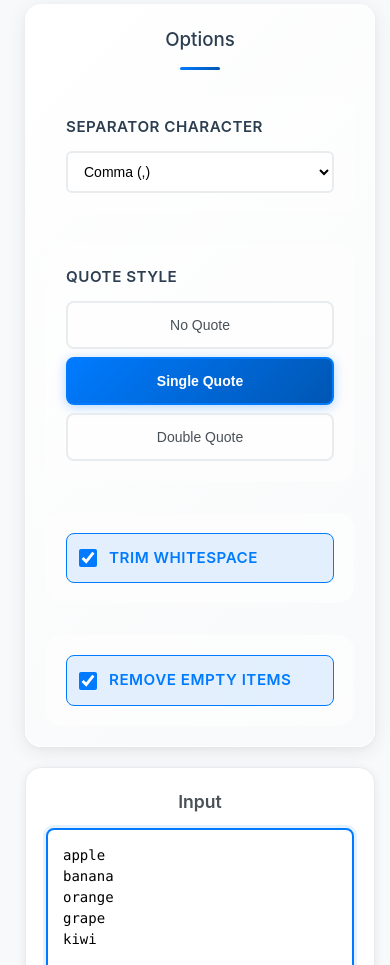
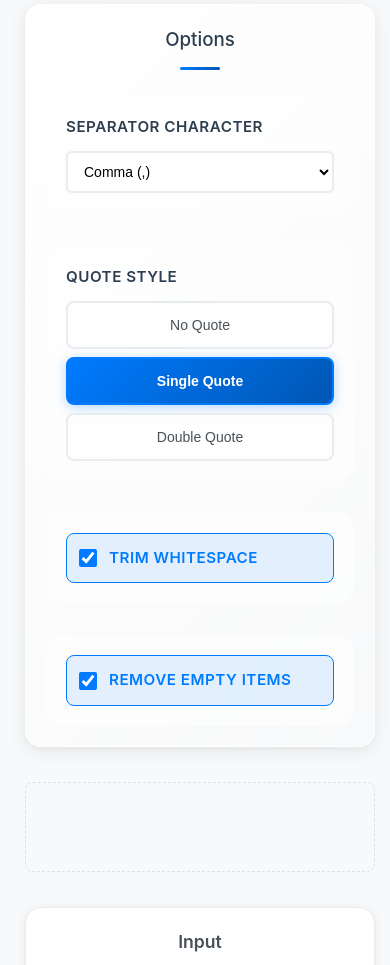
Before and after one commit to Kunal-ghosh/comma-quotes, a plain HTML site: page index.html in a window 390 px wide. Shown: the part 121-1086 px from the top of the page. Drawn offline with Linux system fonts and the light colour scheme.

Commit message:
google adds

```diff
--- a/index.html
+++ b/index.html
@@ -4,7 +4,13 @@
     <meta charset="UTF-8">
     <meta name="viewport" content="width=device-width, initial-scale=1.0">
     <title>Comma Quote - Online Text Separator</title>
+    <meta name="description"
+        content="Free online tool to format text with customizable separators and quotes. Convert lists to comma-separated values instantly.">
+    <meta name="keywords" content="comma separator, text formatter, CSV, quotes, online tool">
     <link rel="stylesheet" href="style.css">
+    <!-- Google AdSense - Replace with your actual AdSense code -->
+    <script async src="https://pagead2.googlesyndication.com/pagead/js/adsbygoogle.js?client=ca-pub-2975191454646101"
+        crossorigin="anonymous"></script>
 </head>
 <body>
     <div class="container">
@@ -16,7 +22,6 @@
                 <span class="theme-icon">🌙</span>
             </button>
         </header>
-
         <!--         <nav>
             <a href="#" class="nav-link active">Home</a>
             <a href="#" class="nav-link">About</a>
@@ -86,10 +91,21 @@
                             Remove Empty Items
                         </label>
                     </div>
+                                </div>
+
+                                <!-- Ad Space - Right Sidebar -->
+                                <div class="ad-sidebar">
+                                    <div class="ad-container ad-right">
+                                        <!-- <ins class="adsbygoogle"
+                                                                                             style="display:block"
+                                                                                             data-ad-client="ca-pub-2975191454646101"
+                                                                                             data-ad-slot="XXXXXXXXXX"
+                                                                                             data-ad-format="auto"
+                                                                                             data-full-width-responsive="true"></ins> -->
+                                    </div>
                 </div>
             </div>
         <!-- </main> -->
-
         <footer>
             <p>&copy; 2024 Comma Quote Tool | <a href="#disclaimer">Kunal Ghosh</a></p>
         </footer>
--- a/style.css
+++ b/style.css
@@ -124,6 +124,7 @@ main {
     gap: 15px;
     align-items: flex-start;
     justify-content: space-between;
+    width: 100%;
 }
 
 /* Input and Output sections */
@@ -660,3 +661,70 @@ body.dark-mode footer {
 body.dark-mode footer a {
     color: #007bff;
 }
+
+/* Ad Sidebar */
+.ad-sidebar {
+    width: 160px;
+    flex-shrink: 0;
+    display: flex;
+    flex-direction: column;
+}
+
+/* Ad Containers */
+.ad-container {
+    display: flex;
+    justify-content: center;
+    align-items: center;
+    background: rgba(248, 249, 250, 0.5);
+    border-radius: 8px;
+    border: 1px dashed #dee2e6;
+    position: relative;
+}
+
+.ad-container::before {
+    content: "Advertisement";
+    position: absolute;
+    top: 5px;
+    left: 10px;
+    font-size: 10px;
+    color: #6c757d;
+    text-transform: uppercase;
+    letter-spacing: 0.5px;
+}
+
+.ad-right {
+    width: 160px;
+    height: 600px;
+    position: sticky;
+    top: 20px;
+    margin: 0;
+}
+
+/* Dark mode ad containers */
+body.dark-mode .ad-container {
+    background: rgba(45, 45, 45, 0.5);
+    border-color: #444;
+}
+
+body.dark-mode .ad-container::before {
+    color: #888;
+}
+
+/* Responsive ad sizes */
+@media (max-width: 768px) {
+    .tool-container {
+        flex-direction: column;
+    }
+
+    .ad-sidebar {
+        width: 100%;
+        order: -1;
+    }
+
+    .ad-right {
+        width: 100%;
+        height: 90px;
+        position: static;
+        margin: 15px 0;
+    }
+}
```
